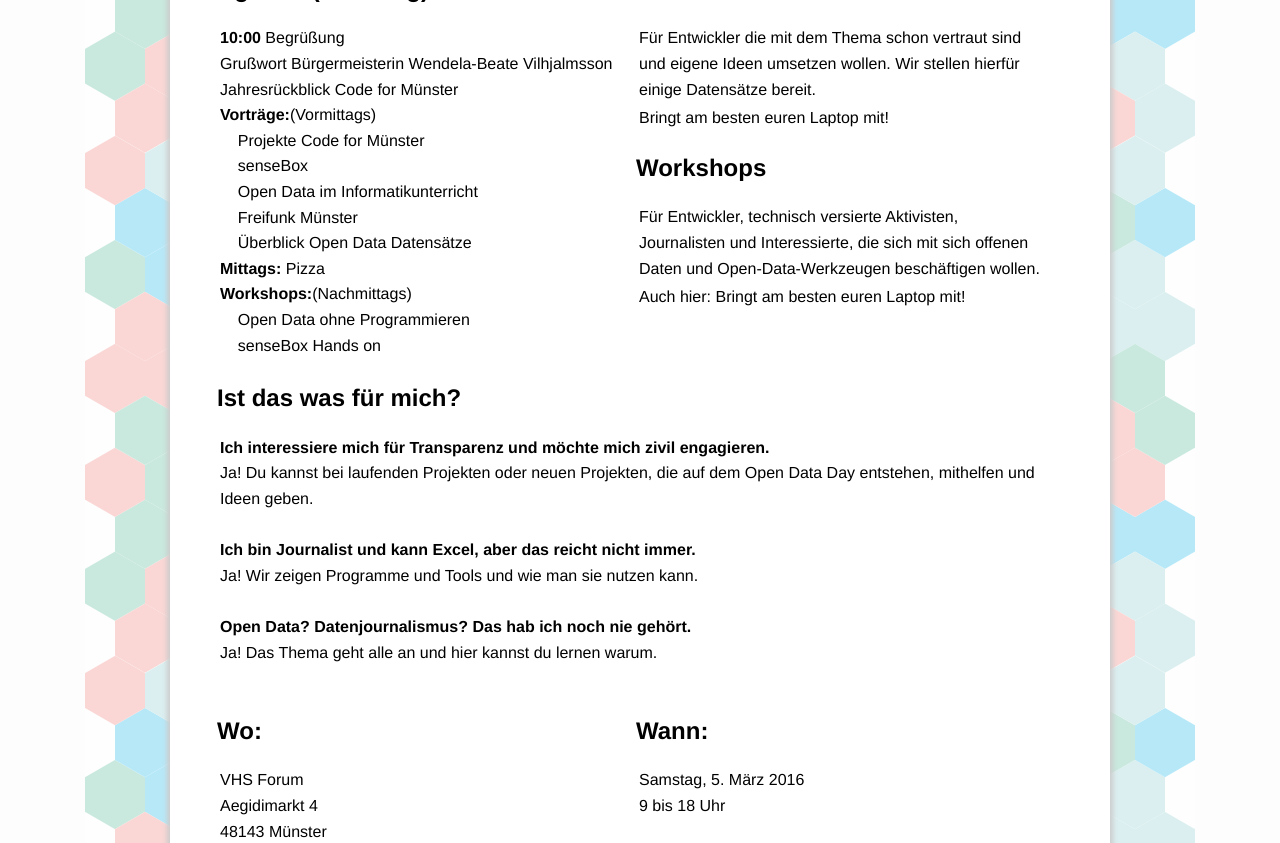
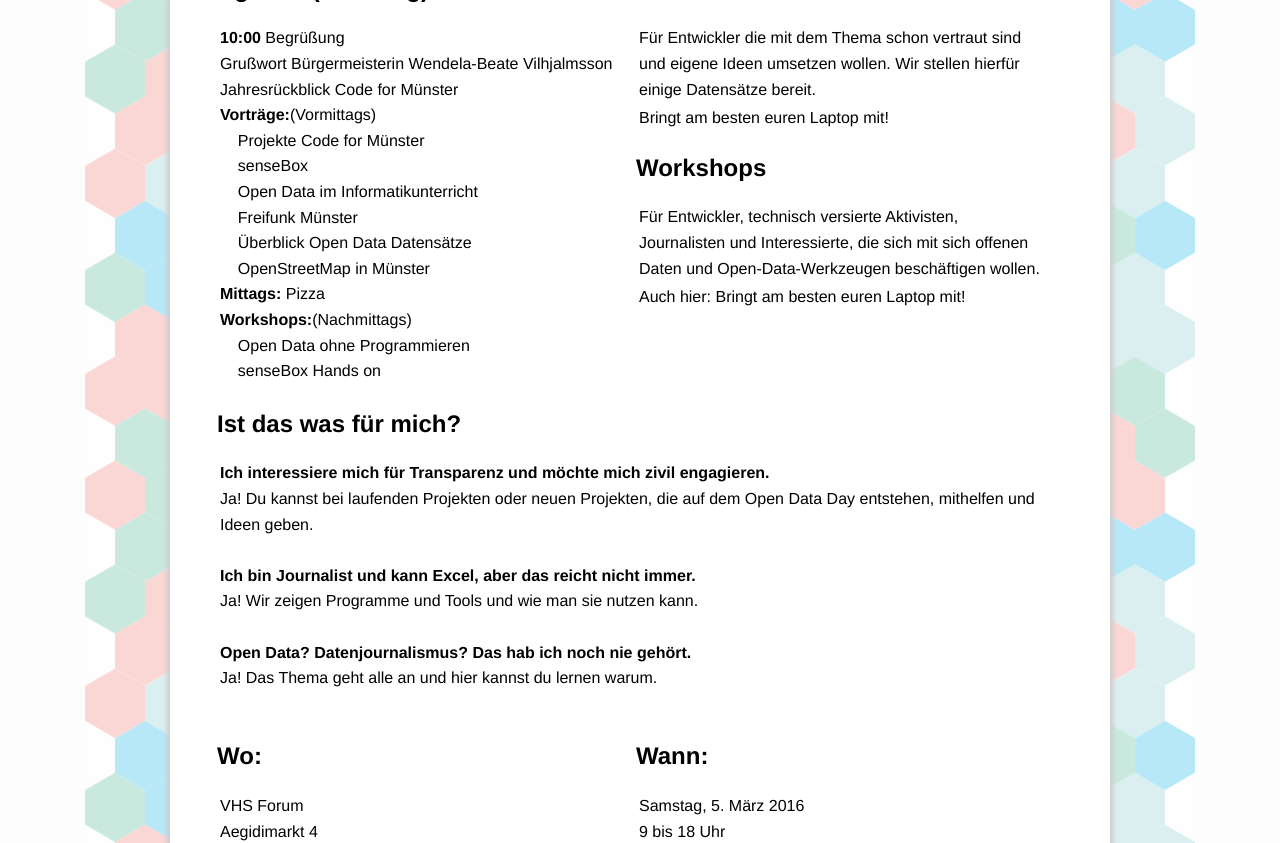
Before and after one commit to codeformuenster/opendataday, a Jekyll site: the page built from index.html, in a window 1280 px wide and 900 px high, scrolled down 419 px, cut to the strip 0-843 px from the top of the window. Built offline with Jekyll 4.4.1, drawn with Linux system fonts in a browser that asks for light colours; nearby versions of some CDN libraries.

Commit message:
add osm vortrag

```diff
--- a/index.html
+++ b/index.html
@@ -22,6 +22,7 @@ title: Open Data Day Münster 2016
       &nbsp;&nbsp;&nbsp;&nbsp;Open Data im Informatikunterricht<br/>
       &nbsp;&nbsp;&nbsp;&nbsp;Freifunk Münster<br/>
       &nbsp;&nbsp;&nbsp;&nbsp;Überblick Open Data Datensätze<br/>
+      &nbsp;&nbsp;&nbsp;&nbsp;OpenStreetMap in Münster<br/>
       <b>Mittags:</b> Pizza<br/>
       <b>Workshops:</b>(Nachmittags)<br/>
       &nbsp;&nbsp;&nbsp;&nbsp;Open Data ohne Programmieren<br/>
```
